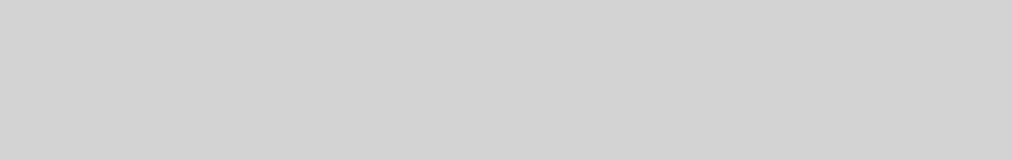
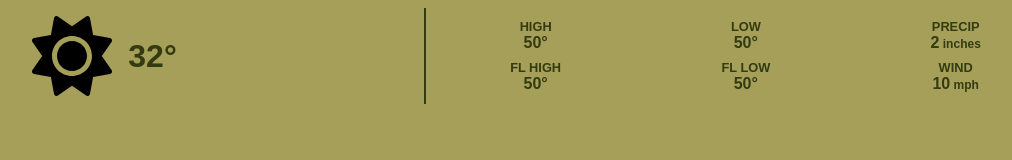
Before and after one commit to bp4924/js-weather-app, a website built with Vite: page index.html in a window 1280 px wide. Shown: the whole page, without its empty margins (223-1235 px from the left). Built offline with nearby package versions, Linux system fonts and the light colour scheme.

Commit message:
header css

```diff
--- a/index.html
+++ b/index.html
@@ -6,6 +6,53 @@
     <title>Weather App</title>
   </head>
   <body>
+    <!--     <body class="blurred"> -->
+    <header class="header">
+      <div class="header-left">
+        <img
+          src="icons/sun.svg"
+          alt=""
+          class="weather-icon large"
+          data-current-icon
+        />
+        <div class="header-current-temp">
+          <span data-current-temp>32</span>&deg;
+        </div>
+      </div>
+      <div class="header-right">
+        <div class="info-group">
+          <div class="label">High</div>
+          <div><span data-current-high>50</span>&deg;</div>
+        </div>
+        <div class="info-group">
+          <div class="label">Low</div>
+          <div><span data-current-low>50</span>&deg;</div>
+        </div>
+        <div class="info-group">
+          <div class="label">Precip</div>
+          <div>
+            <span data-current-precip>2</span
+            ><span class="value-sub-info"> inches</span>
+          </div>
+        </div>
+        <div class="info-group">
+          <div class="label">FL High</div>
+          <div><span data-current-fl-high>50</span>&deg;</div>
+        </div>
+        <div class="info-group">
+          <div class="label">FL Low</div>
+          <div><span data-current-fl-low>50</span>&deg;</div>
+        </div>
+        <div class="info-group">
+          <div class="label">Wind</div>
+
+          <div>
+            <span data-current-wind>10</span
+            ><span class="value-sub-info"> mph</span>
+          </div>
+        </div>
+      </div>
+    </header>
     <script type="module" src="/main.js"></script>
   </body>
 </html>
--- a/style.css
+++ b/style.css
@@ -1,10 +1,81 @@
 :root {
-  --icon-color: rgba(0, 0, 255, 0.5);
-  --icon-text-color: rgba(168, 168, 168, 0.5);
-  --table-row-color-even: rgba(192, 192, 192, 0.5);
-  --table-row-color-odd: rgba(192, 192, 192, 0.7);
+  --back-color: hsl(55, 30%, 50%);
+  /*  --icon-color: rgba(1, 79, 168, 0.8);
+*/
+  --icon-color: red;
+
+  --icon-text-color: hsl(72, 55%, 15%);
+
+  --table-row-color-even: rgba(1, 168, 168, 0.4);
+  --table-row-color-odd: rgba(1, 168, 168, 0.7);
 }
 
 body {
-  background: var(--icon-text-color);
+  margin: 0;
+  background-color: var(--back-color);
+  color: var(--icon-text-color);
+  font-family: sans-serif;
+  font-weight: bolder;
 }
+
+.blurred {
+  filter: blur(2px);
+  overflow: hidden;
+}
+
+.header {
+  display: flex;
+  align-items: center;
+}
+
+.header-left {
+  display: flex;
+  width: 50%;
+  align-items: center;
+  justify-content: center;
+  margin: 0.5rem;
+  padding: 0.5rem;
+  border-right: 2px solid var(--icon-text-color);
+}
+
+.header-right {
+  display: grid;
+  width: 50%;
+  justify-content: space-around;
+  gap: 0.5rem;
+  grid-template-columns: repeat(3, auto);
+  grid-template-rows: repeat(2, auto);
+}
+
+.weather-icon {
+  width: 40px;
+  height: 40px;
+  object-fit: contain;
+  color: var(--icon-color);
+}
+
+.weather-icon.large {
+  width: 80px;
+  height: 80px;
+}
+
+.header-current-temp {
+  font-size: 2rem;
+  margin-left: 1rem;
+}
+
+.info-group {
+  display: flex;
+  flex-direction: column;
+  align-items: center;
+}
+
+.label {
+  text-transform: uppercase;
+  font-size: 0.8rem;
+  font-weight: bolder;
+}
+
+.value-sub-info {
+  font-size: 0.75rem;
+}
```
